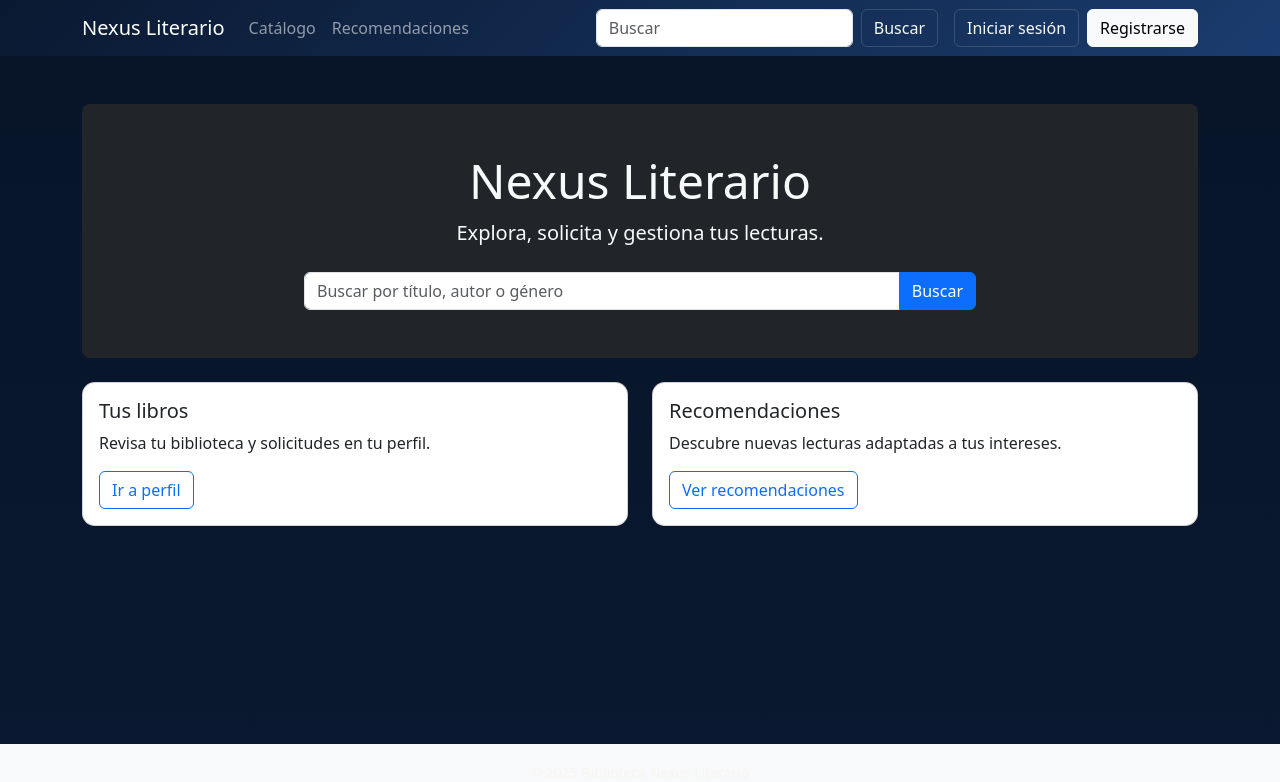
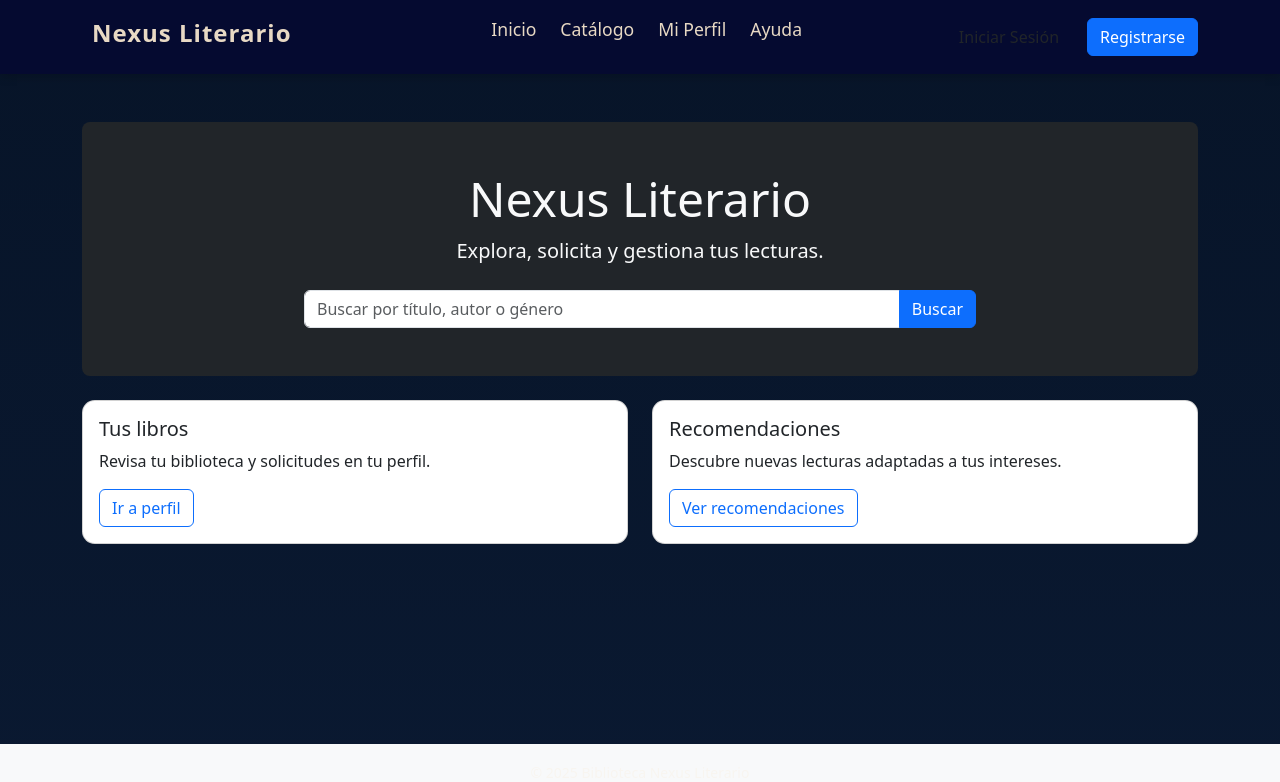
Before and after one commit to Caro-D54/FRONT-Book_Reserve, a React (Create React App) app in the folder front-book_reserve/: page /catalog in a window 1280 px wide. Shown: the top 782 px of the page. Built offline with nearby package versions, Linux system fonts and the light colour scheme.

Commit message:
Estilizando header

```diff
--- a/front-book_reserve/src/components/Header.css
+++ b/front-book_reserve/src/components/Header.css
@@ -1,9 +1,11 @@
 .header {
-    background: linear-gradient(135deg, #0A1931, #1A3C6E);
-    color: #F8F5F0;
+  background-color: var(--azul-oscuro);
+  color: var(--beige);
   padding: 1rem 0;
-    border-bottom: 3px solid #C9A96A;
-    box-shadow: 0 2px 6px rgba(0, 0, 0, 0.1);
+  box-shadow: 0 2px 10px rgba(0, 0, 0, 0.2);
+  position: sticky;
+  top: 0;
+  z-index: 100;
 }
 
 .header-content {
@@ -20,58 +22,38 @@
 
 .logo i {
   font-size: 2rem;
-    color: #C9A96A;
+  color: var(--beige);
 }
 
 .logo h1 {
   font-size: 1.5rem;
   font-weight: 700;
+  letter-spacing: 1px;
 }
 
-.nav {
+nav ul {
   display: flex;
-    gap: 2rem;
+  list-style: none;
 }
 
-.nav-btn {
-    background: none;
-    border: none;
-    color: #F8F5F0;
-    font-size: 1rem;
-    cursor: pointer;
-    padding: 0.5rem 1rem;
-    border-radius: 4px;
-    transition: all 0.3s ease;
-    font-family: inherit;
+nav ul li {
+  margin-left: 1.5rem;
 }
 
-.nav-btn:hover,
-.nav-btn:active {
-    background: #C9A96A;
-    color: #0A1931;
-    font-weight: bold;
+nav ul li a {
+  color: var(--beige);
+  text-decoration: none;
+  font-weight: 500;
+  transition: color 0.3s;
+  font-size: 1.1rem;
 }
 
-.user-menu {
+nav ul li a:hover {
+  color: var(--cafe);
+}
+
+.user-actions {
   display: flex;
   align-items: center;
-    gap: 1rem;
-    color: #F8F5F0;
+  gap: 15px;
 }
-
-/* Responsive */
-@media (max-width: 768px) {
-    .header-content {
-        flex-direction: column;
-        gap: 1rem;
-    }
-
-    .nav {
-        gap: 1rem;
-    }
-
-    .user-menu {
-        flex-direction: column;
-        gap: 0.5rem;
-    }
-}
--- a/front-book_reserve/src/components/Header.jsx
+++ b/front-book_reserve/src/components/Header.jsx
@@ -1,115 +1,30 @@
-import React from "react";
+import React from 'react';
+import './Header.css';
 
-const Header =({user, onNavigate, searchQuery = '', setsearchQuery = () => {}, onLogout = () => {}}) => {
-    const handleNav = (e, view) => {
-        e.preventDefault();
-        if (typeof onNavigate === 'function') onNavigate(view);
-    };
-
-    const handleSubmit = (e) => {
-        e.preventDefault();
-        if (typeof onNavigate === 'function') onNavigate('catalog');
-    };
-
+const Header = () => {
   return (
-        <nav className="navbar navbar-expand-lg navbar-dark"
-            style={{ background: 'linear-gradient(135deg, #0A1931, #1A3C6E)'}}
-            role="navigation"
-            aria-label="Main navigation"
-        >
+    <header className="header">
       <div className="container">
-                <a className="navbar-brand"
-                    href="#"
-                    onClick={(e) => handleNav(e, 'home')}
-                >
-                    Nexus Literario
-                </a>
-                <button className="navbar-toggler"
-                    type="button"
-                    data-bs-toggle="collapse"
-                    data-bs-target='#navMenu'
-                    aria-controls="navMenu"
-                    aria-expanded="false"
-                    aria-label="Toggle navigation"
-                >
-                    <span className="navbar-toggler-icon"></span>
-                </button>
-                <div className="collapse navbar-collapse" id="navMenu">
-                    <ul className="navbar-nav me-auto mb-2 mb-lg-0">
-                        <li className="nav-item">
-                            <a className="nav-link"
-                                href="#"
-                                onClick={(e) => handleNav(e, 'catalog')}
-                            >
-                                Catálogo
-                            </a>
-                        </li>
-                        <li className="nav-item">
-                            <a className="nav-link"
-                                href="#"
-                                onClick={(e) => handleNav(e, 'recommendations')}
-                            >
-                                Recomendaciones
-                            </a>
-                        </li>
+        <div className="header-content">
+          <div className="logo">
+            <i className="fas fa-book-open"></i>
+            <h1>Nexus Literario</h1>
+          </div>
+          <nav>
+            <ul>
+              <li><a href="#" className="active">Inicio</a></li>
+              <li><a href="#catalogo">Catálogo</a></li>
+              <li><a href="#perfil">Mi Perfil</a></li>
+              <li><a href="#ayuda">Ayuda</a></li>
             </ul>
-                    <form className="d-flex me-3"
-                    onSubmit={handleSubmit}
-                    role="search"
-                    aria-label="Buscar libros">
-                        <input className="form-control me-2"
-                            type="search"
-                            placeholder="Buscar"
-                            aria-label="Buscar libros"
-                            value={searchQuery}
-                            onChange={(e) => typeof setsearchQuery === 'function' && setsearchQuery(e.target.value)}
-                        />
-                        <button className="btn btn-outline-light"
-                            type="submit"
-                        >
-                            Buscar
-                        </button>
-                    </form>
-                    <div className="d-flex align-items-center">
-                        {user ? (
-                            <>
-                            <span className="text-light me-3"
-                                aria-live="polite"
-                            >
-                                Hola, {user.name}
-                            </span>
-                            <button className="btn btn-outline-light"
-                                type="button"
-                                onClick={() => {
-                                    if (typeof onLogout === 'function') onLogout();
-                                    if (typeof onNavigate === 'function') onNavigate('home');
-                                }}
-                            >
-                                Cerrar sesión
-                            </button>
-                            </>
-                        ) : (
-                            <>
-                            <button
-                            type="button"
-                            className="btn btn-outline-light me-2"
-                            onClick={() => typeof onNavigate === 'function' && onNavigate('login')}
-                            >
-                                Iniciar sesión
-                            </button>
-                            <button
-                                type="button"
-                                className="btn btn-light"
-                                onClick={() => typeof onNavigate === 'function' && onNavigate('register')}
-                            >
-                                Registrarse
-                            </button>
-                            </>
-                        )}
+          </nav>
+          <div className="user-actions">
+            <button className="btn btn-outline" id="loginBtn">Iniciar Sesión</button>
+            <button className="btn btn-primary" id="registerBtn">Registrarse</button>
           </div>
         </div>
       </div>
-        </nav>
+    </header>
   );
 };
 
```
Lines whose indentation alone changed are shown as unchanged.
